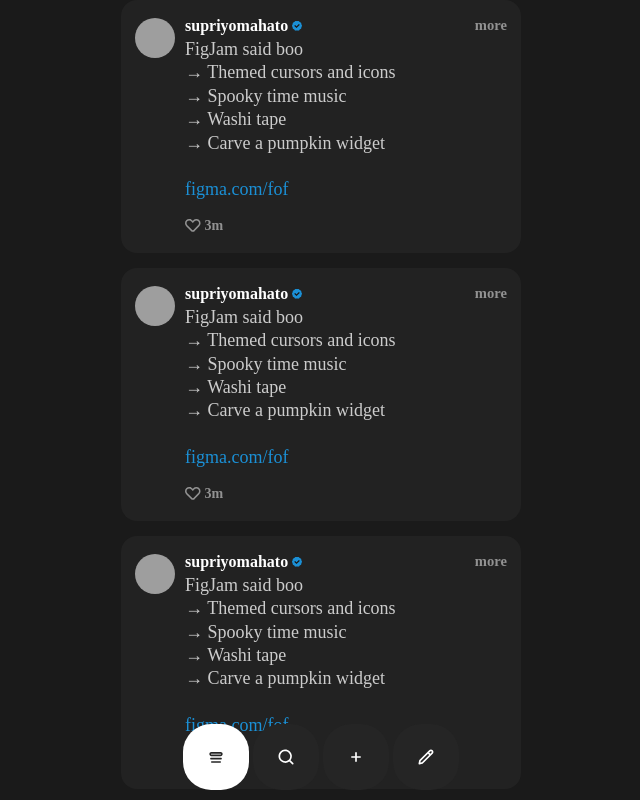
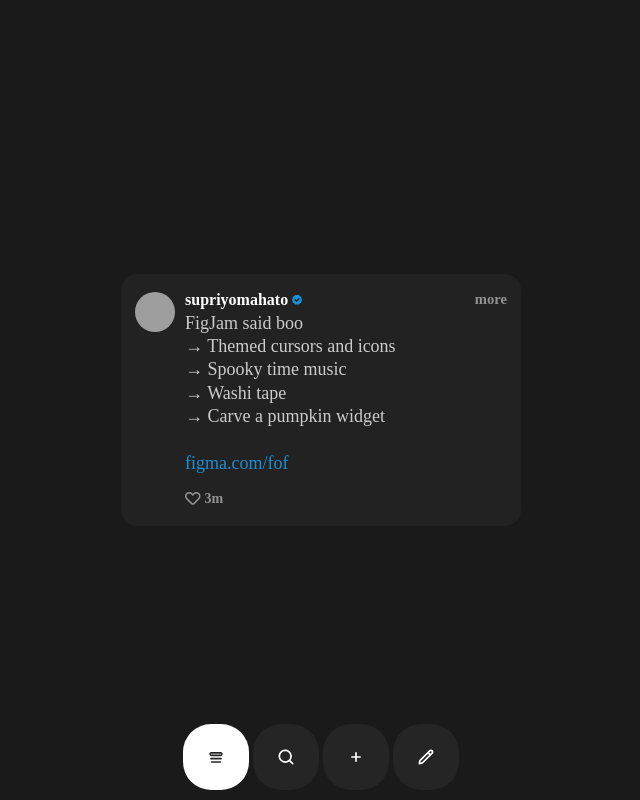
Before and after one commit to mahatosupriyo/orbit, a Next.js app: page /test in a window 1280 px wide. Shown: the top 800 px of the page, without its empty margins (319-959 px from the left). Built offline with nearby package versions, Linux system fonts and the light colour scheme; grey boxes are pictures that could not be loaded; a web font is replaced by a local one.

Commit message:
applied change

```diff
--- a/src/app/test/page.tsx
+++ b/src/app/test/page.tsx
@@ -8,9 +8,7 @@
   return (
     <div className={styles.wraper}>
       <OrbPost />
-      <OrbPost />
-      <OrbPost />
-      <OrbPost />
+
       <OrbNavigator />
     </div>
   );
--- a/src/components/ui/orbcomponent/orbpost/orbpost.tsx
+++ b/src/components/ui/orbcomponent/orbpost/orbpost.tsx
@@ -39,7 +39,7 @@
 
                         <div className={styles.usercontrols}>
                             <motion.button
-                                whileTap={{ scale: 0.96, opacity: 0.6 }}
+                                whileTap={{ scale: 0.98, opacity: 0.6 }}
                                 className={styles.likebtn}>
                                 <svg xmlns="http://www.w3.org/2000/svg" viewBox="0 0 10 9" fill="none" className={styles.hearticon}>
                                     <path d="M2.69336 0.500977C2.98464 0.500434 3.27336 0.557254 3.54199 0.669922C3.81044 0.782554 4.05319 0.948232 4.25684 1.15625H4.25781L4.99805 1.91016L4.99902 1.90918L5.73828 1.15723C5.94204 0.948922 6.18537 0.783572 6.4541 0.670898C6.72253 0.558356 7.011 0.501439 7.30176 0.501953H7.30273L7.30469 0.500977L7.30371 0.501953C7.59509 0.501388 7.88366 0.558141 8.15234 0.670898C8.3544 0.755745 8.54266 0.870473 8.70996 1.01074L8.87012 1.15918L8.87109 1.16016C9.27041 1.57131 9.49322 2.12215 9.49316 2.69531C9.4931 3.26857 9.26965 3.81937 8.87012 4.23047L8.86816 4.23242L5.68066 7.47656L5.68164 7.47754C5.59257 7.56898 5.48586 7.64196 5.36816 7.69141C5.25083 7.74065 5.12475 7.76482 4.99805 7.76465L4.99902 7.76562H4.99609V7.76465C4.8697 7.76461 4.74451 7.74029 4.62793 7.69141C4.51065 7.64217 4.40434 7.56944 4.31543 7.47852L1.12695 4.23438L1.125 4.2334C0.724212 3.82201 0.5 3.26966 0.5 2.69531C0.500065 2.12108 0.724301 1.56953 1.125 1.1582H1.12598C1.33003 0.949264 1.57346 0.782899 1.84277 0.669922C2.11141 0.557271 2.40013 0.500423 2.69141 0.500977V0.5H2.69434L2.69336 0.500977Z" />
@@ -49,7 +49,7 @@
                         </div>
                     </div>
                     <motion.button
-                        whileTap={{ scale: 0.96, opacity: 0.6 }}
+                        whileTap={{ scale: 0.98, opacity: 0.6 }}
                         className={styles.moreicon}>
                             more
                         {/* <OrbIcons name='more' fill='#fff' size={30} /> */}
```
